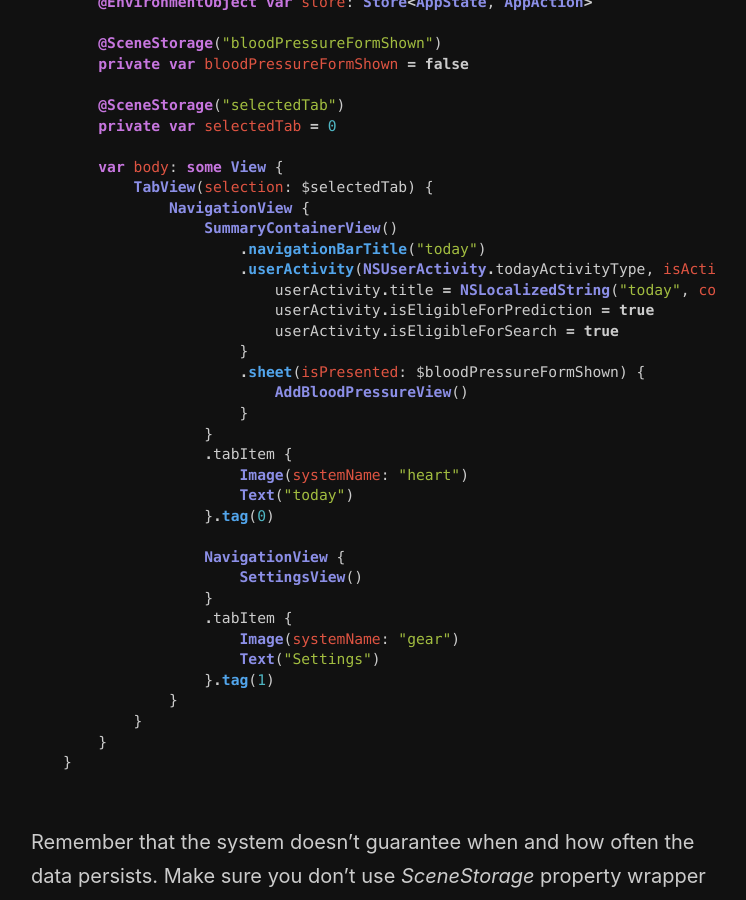
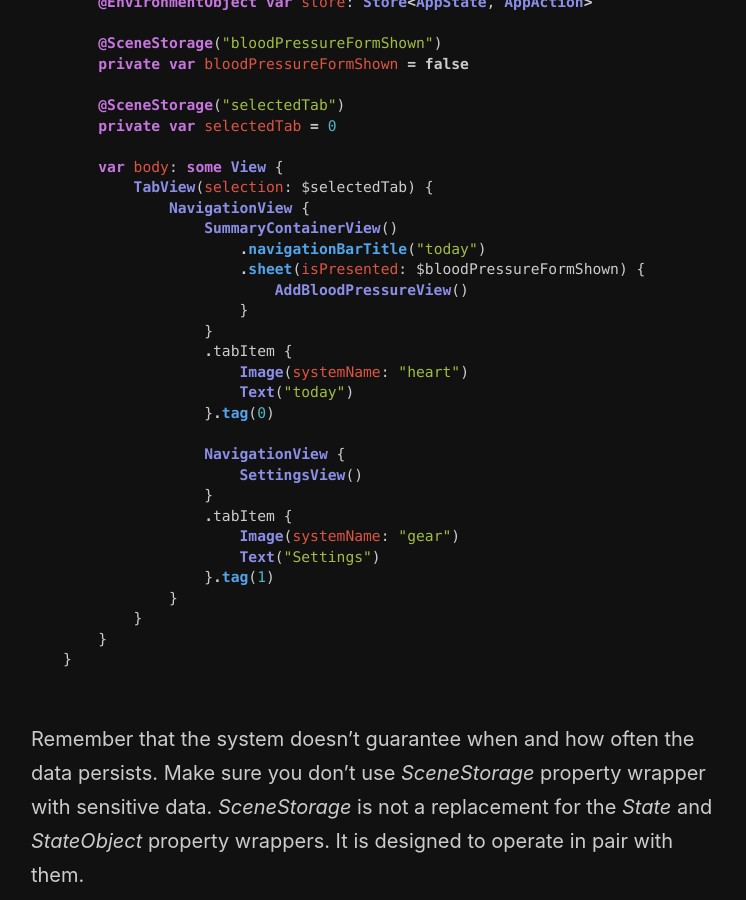
Before and after one commit to mecid/mecid.github.io, a Jekyll site: the page built from _posts/2022-03-10-state-restoration-in-swiftui.md, in a window 1280 px wide and 900 px high, scrolled down 1941 px. Shown: the whole window, without its empty margins (259-1005 px from the left). Built offline with Jekyll 4.4.1, drawn with Linux system fonts in a browser that asks for light colours.

Commit message:
code example improved in state restoration post

```diff
--- a/_posts/2022-03-10-state-restoration-in-swiftui.md
+++ b/_posts/2022-03-10-state-restoration-in-swiftui.md
@@ -61,11 +61,6 @@ struct RootView: View {
             NavigationView {
                 SummaryContainerView()
                     .navigationBarTitle("today")
-                    .userActivity(NSUserActivity.todayActivityType, isActive: selectedTab == 0) { userActivity in
-                        userActivity.title = NSLocalizedString("today", comment: "")
-                        userActivity.isEligibleForPrediction = true
-                        userActivity.isEligibleForSearch = true
-                    }
                     .sheet(isPresented: $bloodPressureFormShown) {
                         AddBloodPressureView()
                     }
```
